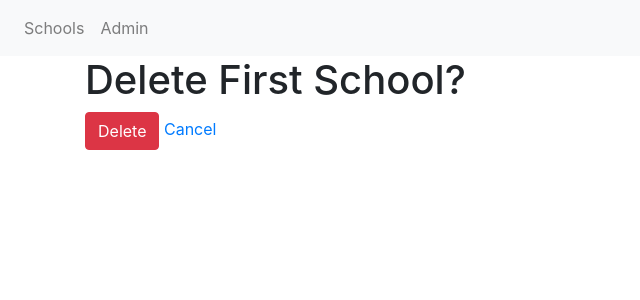
After one commit to maulana020716/advcbv, a Django app: page /basic_app/delete/1/ in a window 1280 px wide. The commit adds this page. Shown: the top 300 px of the page, without its empty margins (0-640 px from the left). Run offline with Django 3.2, Linux system fonts and the light colour scheme; data comes from the database, SQL or seed files in the repository; both versions use the stored data as it was after the commit; some libraries are stand-ins or nearby versions.

Commit message:
added feature

```diff
--- a/basic_app/models.py
+++ b/basic_app/models.py
@@ -11,6 +11,7 @@ class School(models.Model):
 
     def get_absolute_url(self):
         return reverse("basic_app:detail",kwargs={'pk':self.pk})
+
 class Student(models.Model):
     name = models.CharField(max_length=256)
     age = models.PositiveIntegerField()
--- /dev/null
+++ b/basic_app/templates/basic_app/school_confirm_delete.html
@@ -0,0 +1,9 @@
+{% extends "basic_app/basic_app_base.html" %}
+{% block body_block %}
+<h1>Delete {{school.name}}?</h1>
+<form method="post">
+  {% csrf_token %}
+  <input type="submit" class="btn btn-danger" name="" value="Delete">
+  <a href="{% url 'basic_app:detail' pk=school.pk %}">Cancel</a>
+</form>
+{% endblock %}
--- a/basic_app/templates/basic_app/school_list.html
+++ b/basic_app/templates/basic_app/school_list.html
@@ -8,5 +8,8 @@
     <h2><li><a href="{{school.id}}">{{school.name}}</a></li></h2>
     {% endfor %}
   </ol>
+  <div class="container">
+    <p><a href="{% url 'basic_app:create' %}" class="btn btn-info">Add School</a></p>
+  </div>
 
 {% endblock %}
--- a/basic_app/urls.py
+++ b/basic_app/urls.py
@@ -6,5 +6,7 @@ app_name = 'basic_app'
 urlpatterns = [
     path('',views.SchoolListView.as_view(),name='list'),
     path('<int:pk>/',views.SchoolDetailView.as_view(), name = 'detail'),
-    path('create/', views.SchoolCreateView.as_view(),name = 'create')
+    path('create/', views.SchoolCreateView.as_view(),name = 'create'),
+    path('update/<int:pk>/',views.SchoolUpdateView.as_view(), name = 'update'),
+    path('delete/<int:pk>/',views.SchoolDeleteView.as_view(), name = 'delete'),
 ]
--- a/basic_app/views.py
+++ b/basic_app/views.py
@@ -1,4 +1,5 @@
 from django.shortcuts import render
+from django.urls import reverse_lazy
 from django.views.generic import (View, TemplateView,
                                   ListView, DetailView,
                                   CreateView, UpdateView,
@@ -23,3 +24,11 @@ class SchoolDetailView(DetailView):
 class SchoolCreateView(CreateView):
     fields = ('name','principal','location')
     model = models.School
+
+class SchoolUpdateView(UpdateView):
+    fields = ('name','principal')
+    model = models.School
+
+class SchoolDeleteView(DeleteView):
+    model = models.School
+    success_url = reverse_lazy("basic_app:list")
```
Also changed, not shown: basic_app/templates/basic_app/school_detail.html (+7 -0 lines), db.sqlite3.
